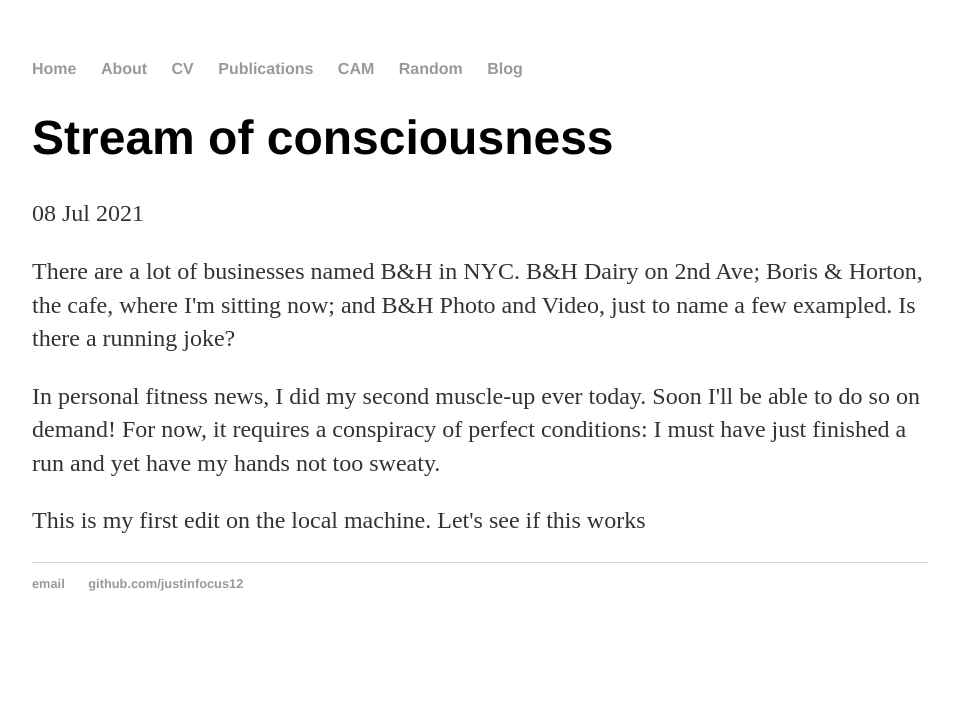
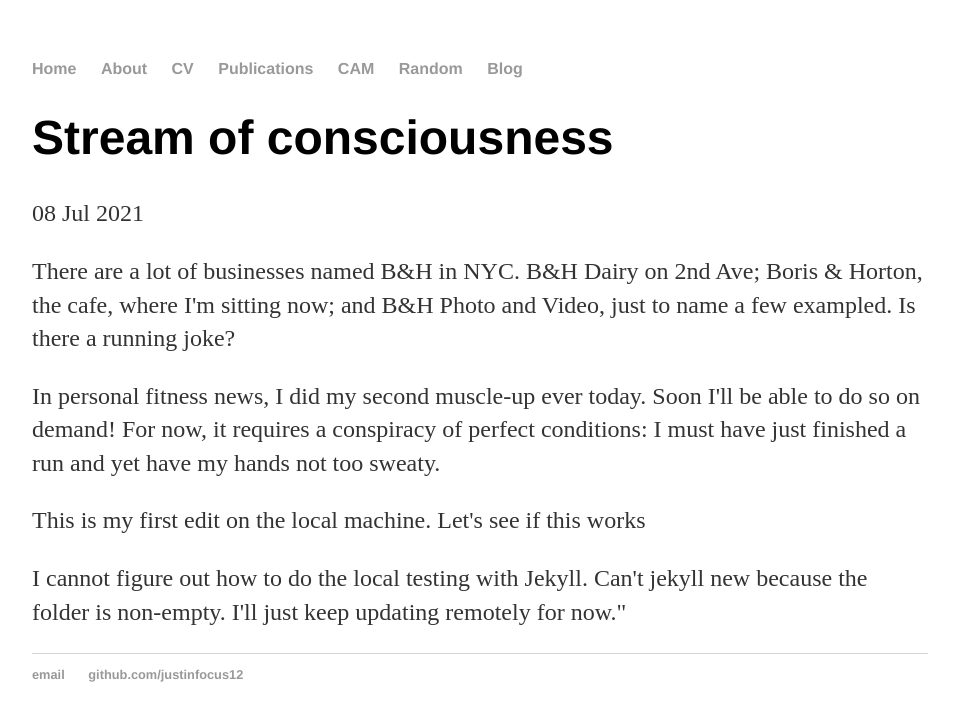
Before and after one commit to justinfocus12/justinfocus12.github.io, a Jekyll site: the page built from _posts/2021-07-08-first-post.md, in a window 1280 px wide. Shown: the top 721 px of the page, without its empty margins (160-1113 px from the left). Built offline with Jekyll 4.4.1, drawn with Linux system fonts in a browser that asks for light colours.

Commit message:
Can't figure out Jekyll

```diff
--- a/_posts/2021-07-08-first-post.md
+++ b/_posts/2021-07-08-first-post.md
@@ -7,3 +7,4 @@ date: 2021-07-08
 <p> There are a lot of businesses named B&H in NYC. B&H Dairy on 2nd Ave; Boris & Horton, the cafe, where I'm sitting now; and B&H Photo and Video, just to name a few exampled. Is there a running joke? </p>
 <p> In personal fitness news, I did my second muscle-up ever today. Soon I'll be able to do so on demand! For now, it requires a conspiracy of perfect conditions: I must have just finished a run and yet have my hands not too sweaty. </p>
 <p> This is my first edit on the local machine. Let's see if this works </p>
+<p> I cannot figure out how to do the local testing with Jekyll. Can't jekyll new because the folder is non-empty. I'll just keep updating remotely for now."
```
Also changed, not shown: 1 other file.
